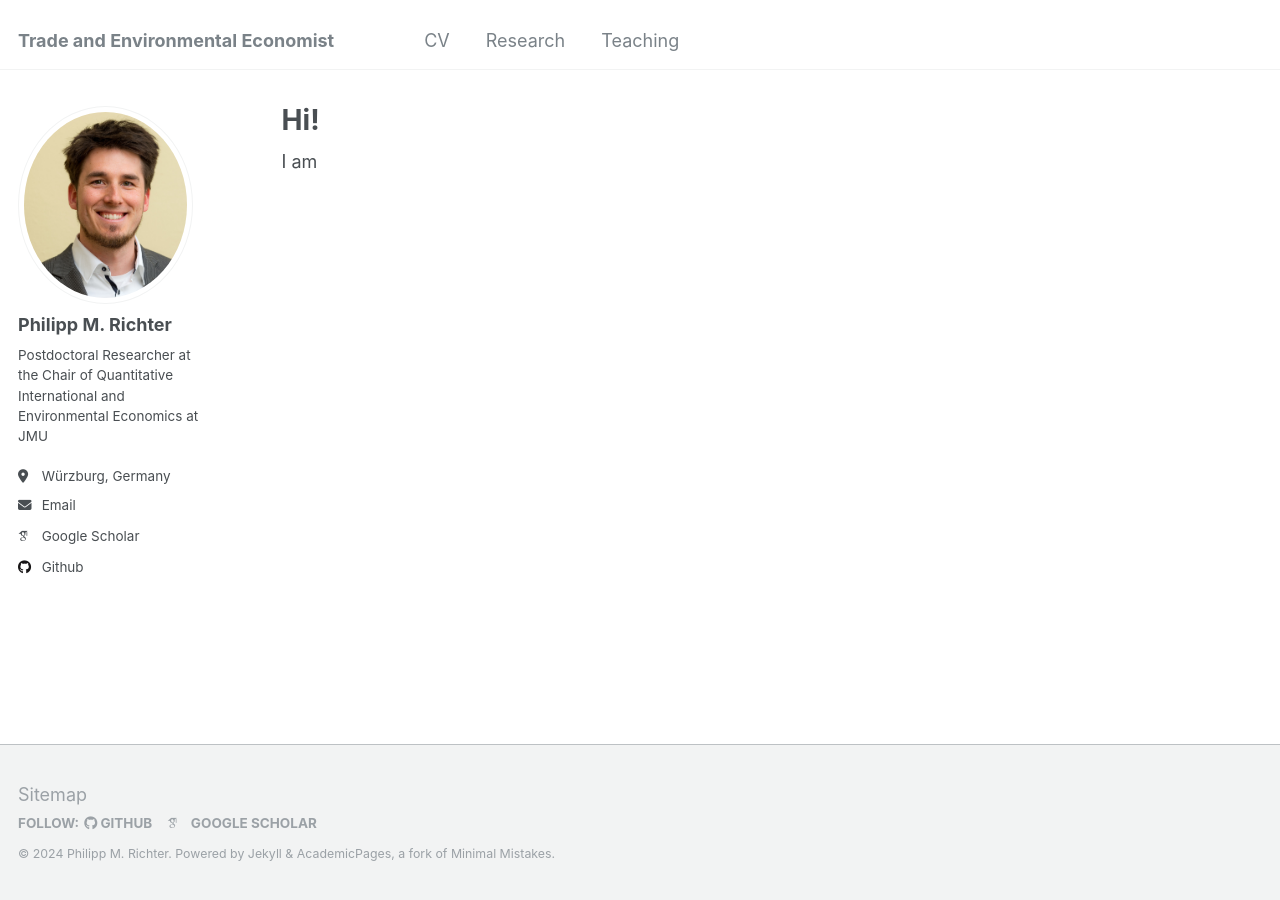
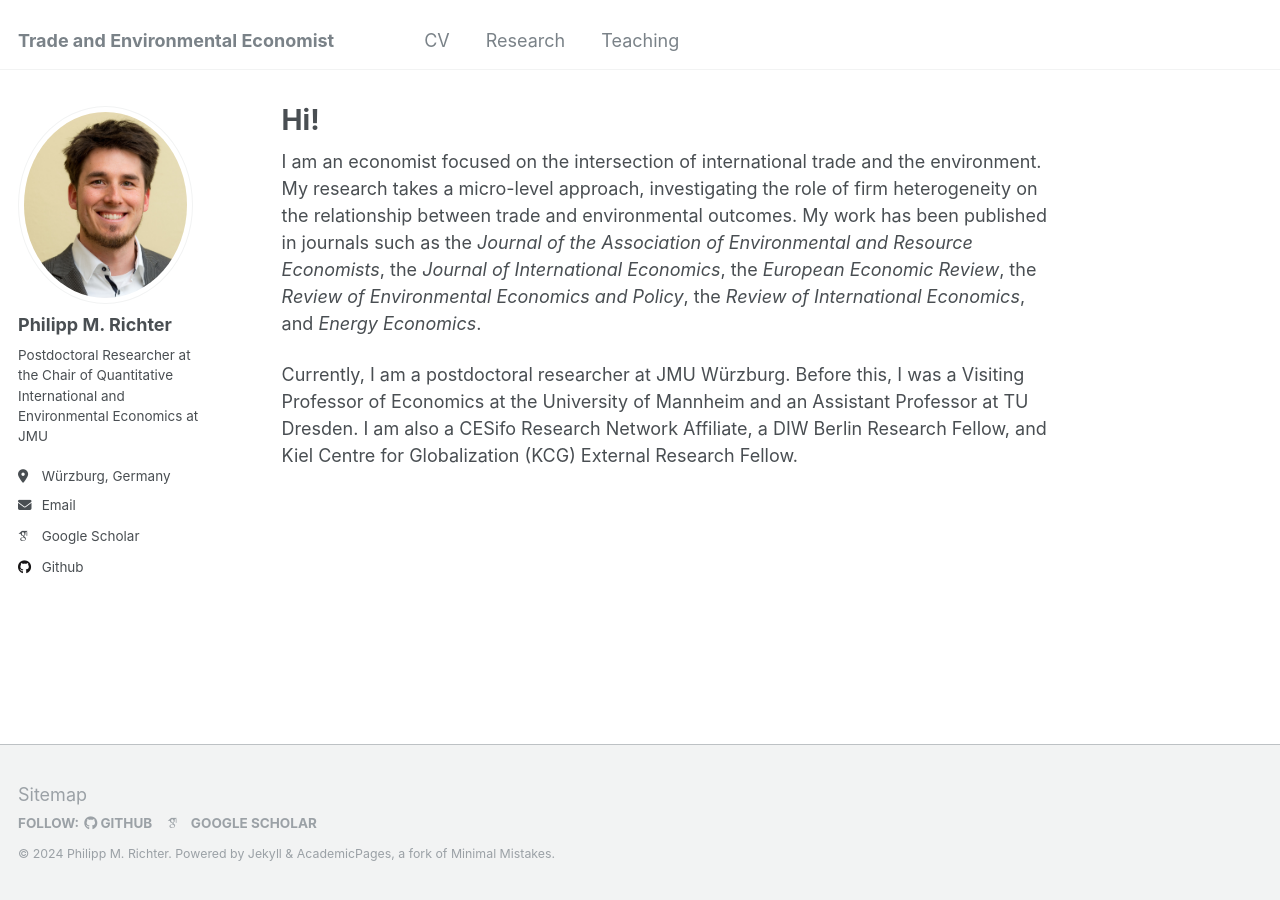
Before and after one commit to PhMRichter/PhMRichter.github.io, a Jekyll site: the page built from _pages/about.md, in a window 1280 px wide. Built offline with Jekyll 4.4.1, drawn with Linux system fonts in a browser that asks for light colours; some web fonts are replaced.

Commit message:
Update about.md

```diff
--- a/_pages/about.md
+++ b/_pages/about.md
@@ -9,4 +9,7 @@ redirect_from:
 
 
 
-I am
+I am an economist focused on the intersection of international trade and the environment. My research takes a micro-level approach, investigating the role of firm heterogeneity on the relationship between trade and environmental outcomes.
+My work has been published in journals such as the  <i>Journal of the Association of Environmental and Resource Economists</i>, the <i>Journal of International Economics</i>,  the <i>European Economic Review</i>, the <i>Review of Environmental Economics and Policy</i>, the <i>Review of International Economics</i>, and <i>Energy Economics</i>.
+
+Currently, I am a postdoctoral researcher at JMU Würzburg. Before this, I was a Visiting Professor of Economics at the University of Mannheim and an Assistant Professor at TU Dresden. I am also a CESifo Research Network Affiliate, a DIW Berlin Research Fellow, and Kiel Centre for Globalization (KCG) External Research Fellow.
```
